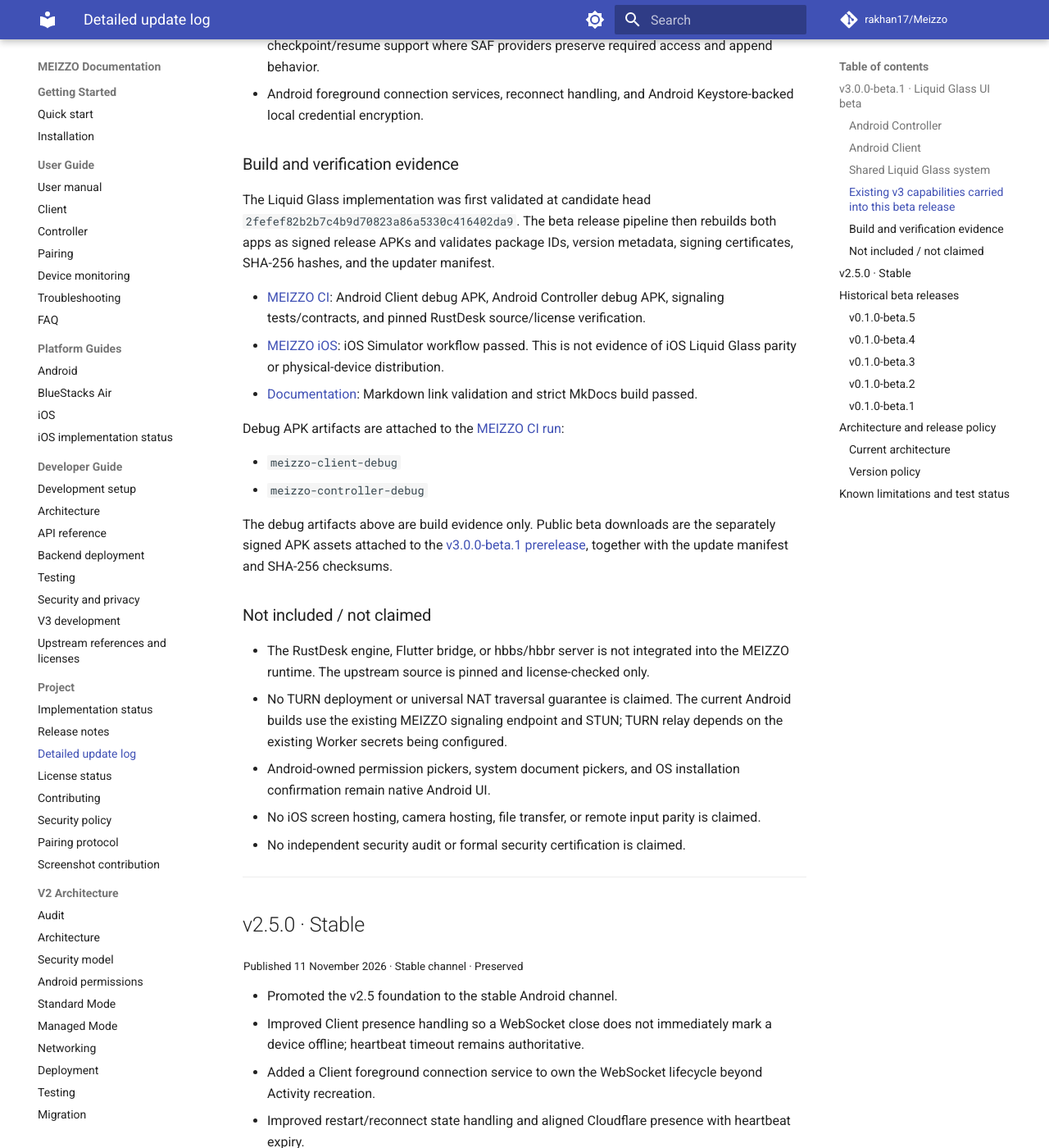
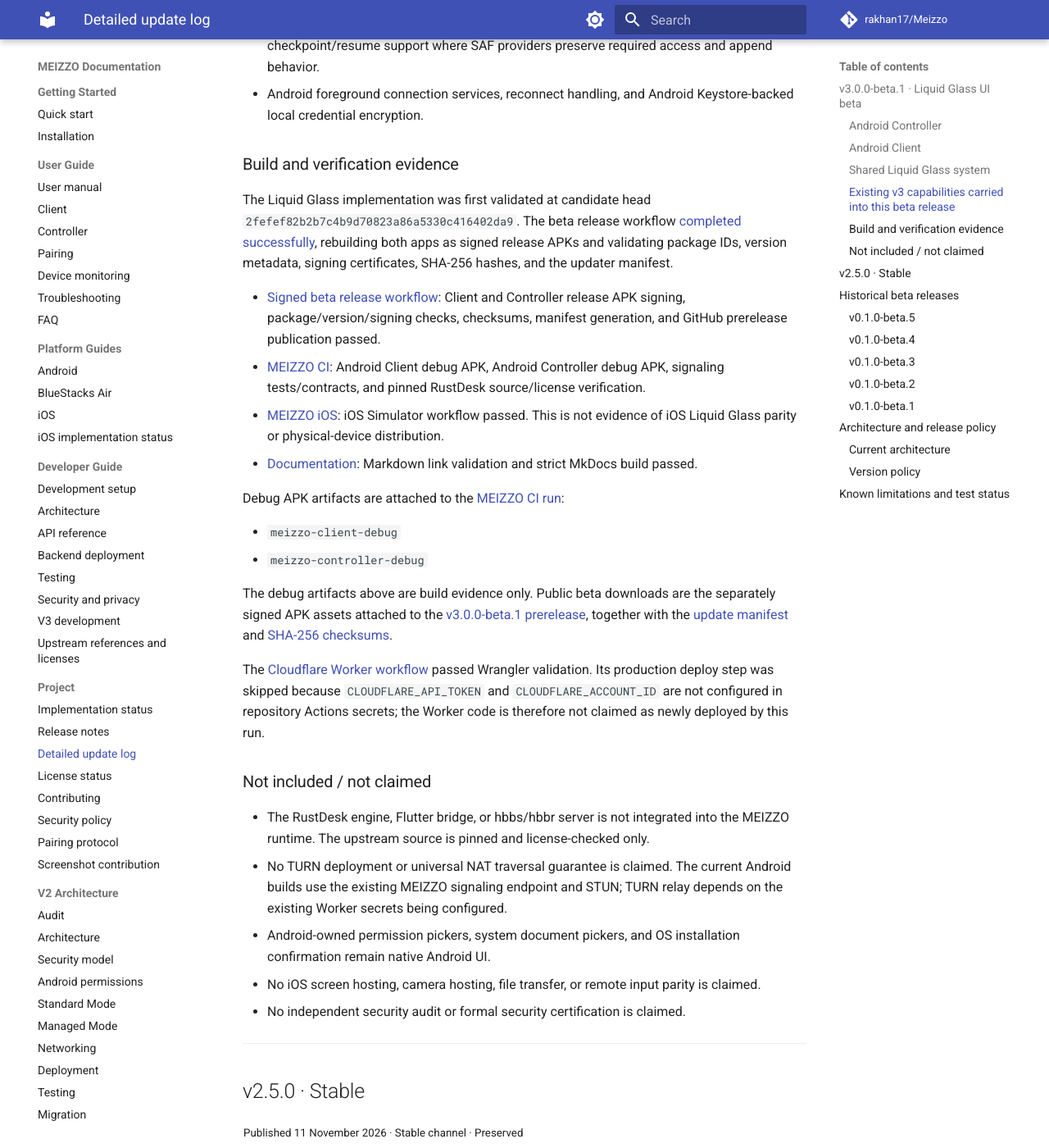
Before and after one commit to rakhan17/Meizzo, an MkDocs documentation site: the page built from docs/updates.md, in a window 1280 px wide and 1400 px high, scrolled down 2442 px. Shown: the whole window at 82% size. Built offline with MkDocs 1.6.1 and Material for MkDocs 9.7.7, drawn with Linux system fonts in a browser that asks for light colours; comment, search, counter and statistics services are not loaded; some of the changed text lies outside the part shown.

Commit message:
docs(updates): sync detailed beta release ledger

```diff
--- a/docs/updates.md
+++ b/docs/updates.md
@@ -3,7 +3,7 @@
 > This is the detailed project update ledger. It records published releases separately from development candidates so that a CI build is never mistaken for a downloadable, signed release.
 >
 > **Stable channel:** `v2.5.0` (published, unchanged).
-> **Current beta line:** `v3.0.0-beta.1` (beta prerelease; signed APK publication is handled by the dedicated release workflow).
+> **Current beta line:** `v3.0.0-beta.1` (published signed prerelease; Client and Controller APKs, update manifest, and checksums are available).
 
 - [Latest beta release](#v300-beta1--liquid-glass-ui-beta)
 - [Stable release](#v250--stable)
@@ -61,8 +61,9 @@ This is the current v3 beta release from the `develop/v3` development line, incl
 
 ### Build and verification evidence
 
-The Liquid Glass implementation was first validated at candidate head `2fefef82b2b7c4b9d70823a86a5330c416402da9`. The beta release pipeline then rebuilds both apps as signed release APKs and validates package IDs, version metadata, signing certificates, SHA-256 hashes, and the updater manifest.
+The Liquid Glass implementation was first validated at candidate head `2fefef82b2b7c4b9d70823a86a5330c416402da9`. The beta release workflow [completed successfully](https://github.com/rakhan17/Meizzo/actions/runs/43152105482), rebuilding both apps as signed release APKs and validating package IDs, version metadata, signing certificates, SHA-256 hashes, and the updater manifest.
 
+- [Signed beta release workflow](https://github.com/rakhan17/Meizzo/actions/runs/43152105482): Client and Controller release APK signing, package/version/signing checks, checksums, manifest generation, and GitHub prerelease publication passed.
 - [MEIZZO CI](https://github.com/rakhan17/Meizzo/actions/runs/43144166641): Android Client debug APK, Android Controller debug APK, signaling tests/contracts, and pinned RustDesk source/license verification.
 - [MEIZZO iOS](https://github.com/rakhan17/Meizzo/actions/runs/43144166627): iOS Simulator workflow passed. This is not evidence of iOS Liquid Glass parity or physical-device distribution.
 - [Documentation](https://github.com/rakhan17/Meizzo/actions/runs/43144166568): Markdown link validation and strict MkDocs build passed.
@@ -72,7 +73,9 @@ Debug APK artifacts are attached to the [MEIZZO CI run](https://github.com/rakha
 - `meizzo-client-debug`
 - `meizzo-controller-debug`
 
-The debug artifacts above are build evidence only. Public beta downloads are the separately signed APK assets attached to the [v3.0.0-beta.1 prerelease](https://github.com/rakhan17/Meizzo/releases/tag/v3.0.0-beta.1), together with the update manifest and SHA-256 checksums.
+The debug artifacts above are build evidence only. Public beta downloads are the separately signed APK assets attached to the [v3.0.0-beta.1 prerelease](https://github.com/rakhan17/Meizzo/releases/tag/v3.0.0-beta.1), together with the [update manifest](https://github.com/rakhan17/Meizzo/releases/download/v3.0.0-beta.1/MEIZZO-UPDATE.json) and [SHA-256 checksums](https://github.com/rakhan17/Meizzo/releases/download/v3.0.0-beta.1/SHA256SUMS.txt).
+
+The [Cloudflare Worker workflow](https://github.com/rakhan17/Meizzo/actions/runs/43153365784) passed Wrangler validation. Its production deploy step was skipped because `CLOUDFLARE_API_TOKEN` and `CLOUDFLARE_ACCOUNT_ID` are not configured in repository Actions secrets; the Worker code is therefore not claimed as newly deployed by this run.
 
 ### Not included / not claimed
 
@@ -204,4 +207,4 @@ Beta builds can contain incomplete or device-dependent functionality. A passing
 - iOS physical-device distribution and Android/iOS feature parity are not claimed.
 - MEIZZO has not undergone an independent security audit and does not claim formal security certification.
 
-See [implementation status](implementation-status.md), [architecture](architecture.md), [testing](testing.md), and [security and privacy](security-and-privacy.md) for the detailed acceptance criteria.
+See [implementation status](docs/implementation-status.md), [architecture](docs/architecture.md), [testing](docs/testing.md), and [security and privacy](docs/security-and-privacy.md) for the detailed acceptance criteria.
```
